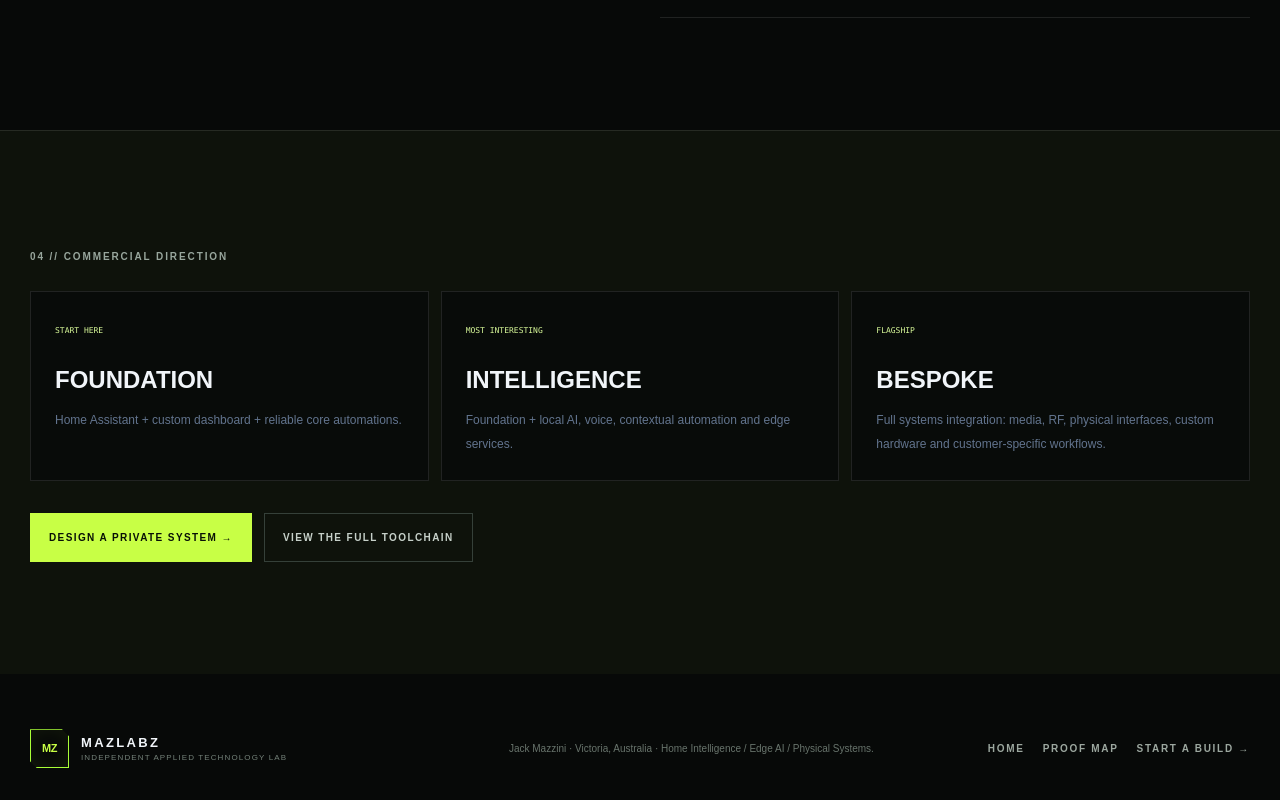
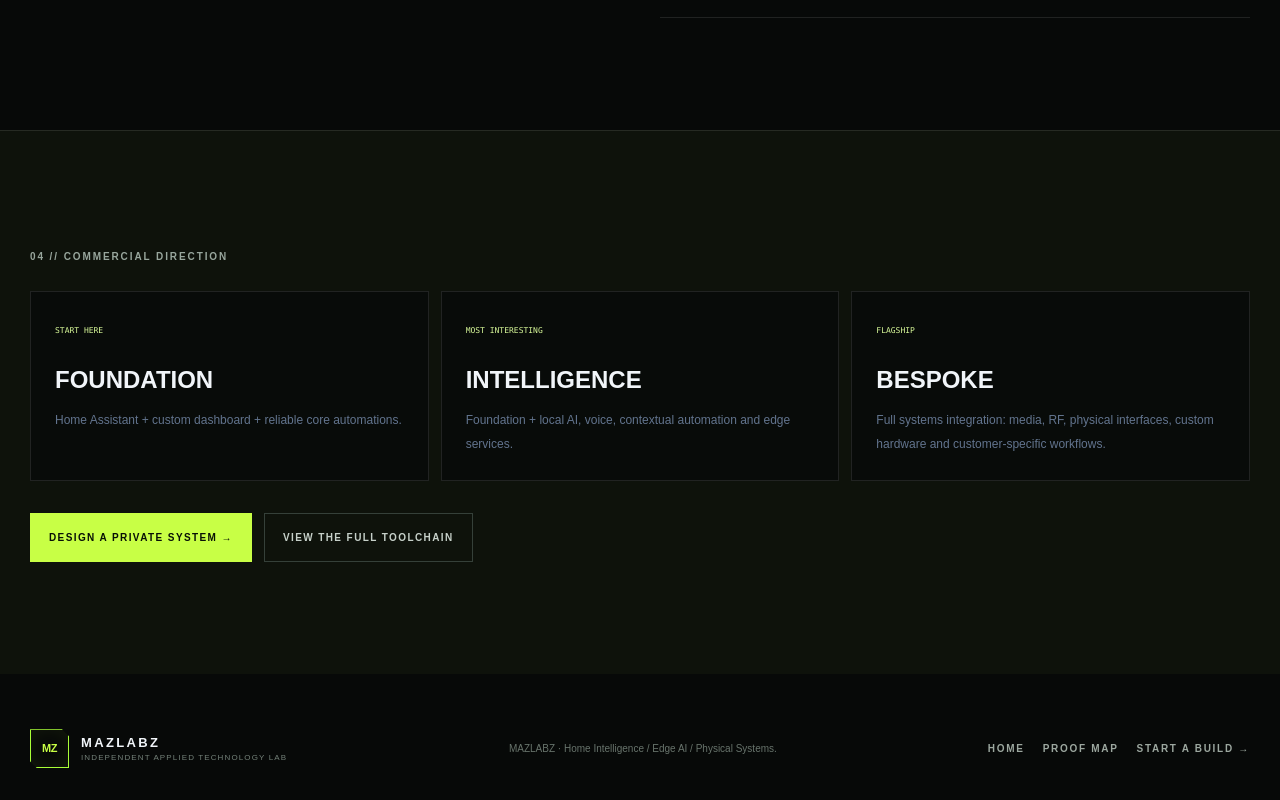
Before and after one commit to thotsl4yer69/mz1312, a Next.js app: page /work/home-intelligence in a window 1280 px wide. Shown: the part 4049-4849 px from the top of the page. Built offline with nearby package versions, Linux system fonts and the light colour scheme; no server answers.

Commit message:
Privacy: remove personal-name attribution from public portfolio

```diff
--- a/src/app/work/home-intelligence/page.tsx
+++ b/src/app/work/home-intelligence/page.tsx
@@ -165,7 +165,7 @@ export default function HomeIntelligencePage() {
         </div>
       </section>
 
-      <footer className="site-footer section-wrap"><div className="brand-lockup"><span className="brand-mark">MZ</span><span><b>MAZLABZ</b><small>INDEPENDENT APPLIED TECHNOLOGY LAB</small></span></div><p>Jack Mazzini · Victoria, Australia · Home Intelligence / Edge AI / Physical Systems.</p><div className="footer-links"><a href="../../">HOME</a><a href="../../capabilities/">PROOF MAP</a><a href="../../start/">START A BUILD →</a></div></footer>
+      <footer className="site-footer section-wrap"><div className="brand-lockup"><span className="brand-mark">MZ</span><span><b>MAZLABZ</b><small>INDEPENDENT APPLIED TECHNOLOGY LAB</small></span></div><p>MAZLABZ · Home Intelligence / Edge AI / Physical Systems.</p><div className="footer-links"><a href="../../">HOME</a><a href="../../capabilities/">PROOF MAP</a><a href="../../start/">START A BUILD →</a></div></footer>
     </main>
   );
 }
```
